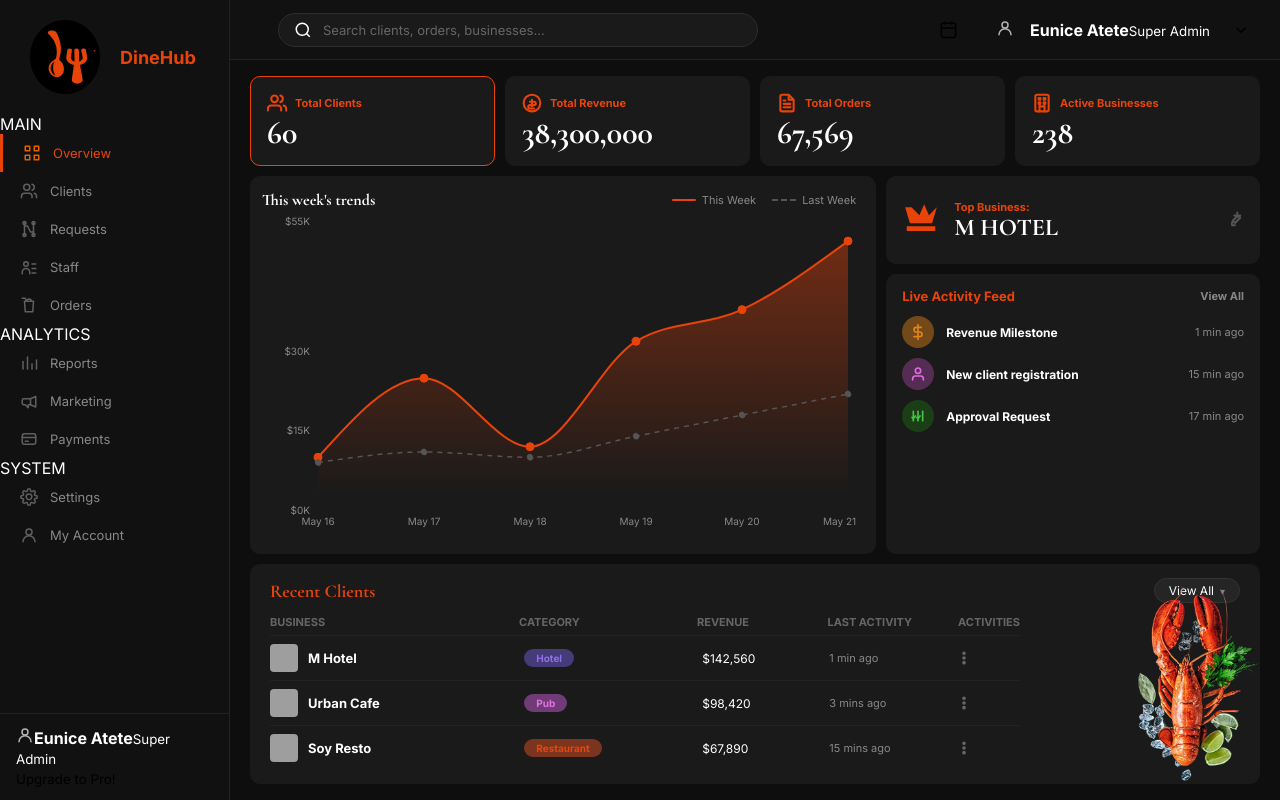
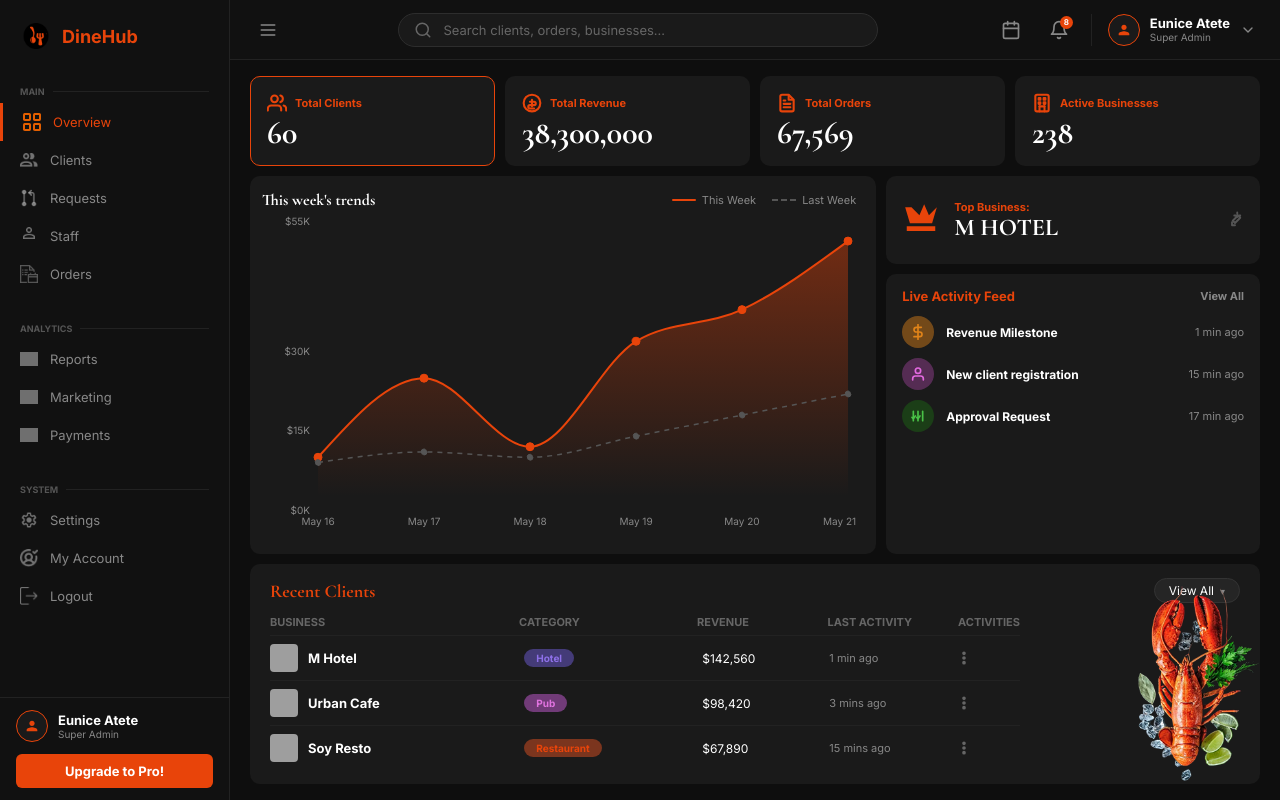
Before and after one commit to EuniceAtete/DineHub, a React (Vite) app: page /admin/overview in a window 1280 px wide. Built offline with nearby package versions, Linux system fonts and the light colour scheme; grey boxes are pictures that could not be loaded.

Commit message:
style: changes to the layout of the dashboard

```diff
--- a/src/pages/Admin/AdminLayout.jsx
+++ b/src/pages/Admin/AdminLayout.jsx
@@ -1,164 +1,33 @@
 import { NavLink, Outlet, useNavigate } from 'react-router-dom';
 import styles from './AdminLayout.module.css';
-import overviewStyles from './overview/AdminOverview.module.css';
-import logoImg from '../../assets/Landing/Logo.png';
 
-const NAV_SECTIONS = [
-  {
-    label: 'MAIN',
-    items: [
-      { to: 'overview', label: 'Overview', icon: <OverviewIcon /> },
-      { to: 'clients', label: 'Clients', icon: <ClientsIcon /> },
-      { to: 'requests', label: 'Requests', icon: <RequestsIcon /> },
-      { to: '/admin/staff', label: 'Staff', icon: <StaffIcon /> },
-      { to: '/admin/orders', label: 'Orders', icon: <OrdersIcon /> },
-    ],
-  },
-  {
-    label: 'ANALYTICS',
-    items: [
-      { to: '/admin/reports', label: 'Reports', icon: <ReportsIcon /> },
-      { to: '/admin/marketing', label: 'Marketing', icon: <MarketingIcon /> },
-      { to: '/admin/payments', label: 'Payments', icon: <PaymentsIcon /> },
-    ],
-  },
-  {
-    label: 'SYSTEM',
-    items: [
-      { to: 'settings', label: 'Settings', icon: <SettingsIcon /> },
-      { to: '/admin/account', label: 'My Account', icon: <AccountIcon /> },
-    ],
-  },
-];
+// Import nav PNG assets
+import logoImg from '../../assets/Auth Pages/Logo.png';
+import overviewIcon from '../../assets/Overview/overview.png';
+import usersIcon from '../../assets/Overview/users.png';
+import requestsIcon from '../../assets/Overview/requests.png';
+import userIcon from '../../assets/Overview/user.png';
+import ordersIcon from '../../assets/Overview/orders.png';
+import reportsIcon from '../../assets/Overview/reports.png';
+import marketingIcon from '../../assets/Overview/marketing.png';
+import creditcardIcon from '../../assets/Overview/creditcard,png.png';
+import settingsIcon from '../../assets/Overview/settings.png';
+import myaccIcon from '../../assets/Overview/myacc.png';
+import logoutIcon from '../../assets/Overview/logout.png';
 
-function SvgIcon({ children }) {
+function HamburgerIcon() {
   return (
-    <svg
-      width="18"
-      height="18"
-      viewBox="0 0 24 24"
-      fill="none"
-      stroke="currentColor"
-      strokeWidth="2"
-      strokeLinecap="round"
-      strokeLinejoin="round"
-      className={styles.navIcon}
-      aria-hidden="true"
-    >
-      {children}
+    <svg width="20" height="20" viewBox="0 0 24 24" fill="none" stroke="#888888" strokeWidth="2" strokeLinecap="round">
+      <line x1="4" y1="12" x2="20" y2="12" />
+      <line x1="4" y1="6" x2="20" y2="6" />
+      <line x1="4" y1="18" x2="20" y2="18" />
     </svg>
-  );
-}
-
-function OverviewIcon() {
-  return (
-    <SvgIcon>
-      <rect x="3" y="3" width="6" height="6" />
-      <rect x="15" y="3" width="6" height="6" />
-      <rect x="3" y="15" width="6" height="6" />
-      <rect x="15" y="15" width="6" height="6" />
-    </SvgIcon>
-  );
-}
-
-function ClientsIcon() {
-  return (
-    <SvgIcon>
-      <path d="M16 21v-2a4 4 0 0 0-4-4H6a4 4 0 0 0-4 4v2" />
-      <circle cx="9" cy="7" r="4" />
-      <path d="M22 21v-2a4 4 0 0 0-3-3.87" />
-      <path d="M16 3.13a4 4 0 0 1 0 7.75" />
-    </SvgIcon>
-  );
-}
-
-function RequestsIcon() {
-  return (
-    <SvgIcon>
-      <path d="M6 4v16" />
-      <path d="M18 4v16" />
-      <path d="M6 8h4l4 8h4" />
-      <circle cx="6" cy="4" r="2" />
-      <circle cx="18" cy="4" r="2" />
-      <circle cx="6" cy="20" r="2" />
-      <circle cx="18" cy="20" r="2" />
-    </SvgIcon>
-  );
-}
-
-function StaffIcon() {
-  return (
-    <SvgIcon>
-      <circle cx="8" cy="8" r="3" />
-      <path d="M3 21v-2a5 5 0 0 1 10 0v2" />
-      <path d="M16 8h5" />
-      <path d="M16 14h5" />
-      <path d="M16 20h5" />
-    </SvgIcon>
-  );
-}
-
-function OrdersIcon() {
-  return (
-    <SvgIcon>
-      <path d="M6 7h12l-1 14H7L6 7Z" />
-      <path d="M9 7a3 3 0 0 1 6 0" />
-      <path d="M3 3h4l2 4" />
-    </SvgIcon>
-  );
-}
-
-function ReportsIcon() {
-  return (
-    <SvgIcon>
-      <path d="M4 20V10" />
-      <path d="M10 20V4" />
-      <path d="M16 20v-7" />
-      <path d="M22 20V8" />
-    </SvgIcon>
-  );
-}
-
-function MarketingIcon() {
-  return (
-    <SvgIcon>
-      <path d="M3 11v4a2 2 0 0 0 2 2h2l4 4v-4h3l7 3V6l-7 3H5a2 2 0 0 0-2 2Z" />
-      <path d="M14 9v8" />
-    </SvgIcon>
-  );
-}
-
-function PaymentsIcon() {
-  return (
-    <SvgIcon>
-      <rect x="3" y="5" width="18" height="14" rx="3" />
-      <path d="M3 10h18" />
-      <path d="M7 15h4" />
-    </SvgIcon>
-  );
-}
-
-function SettingsIcon() {
-  return (
-    <SvgIcon>
-      <path d="M12 15.5A3.5 3.5 0 1 0 12 8a3.5 3.5 0 0 0 0 7.5Z" />
-      <path d="M19.4 15a1.7 1.7 0 0 0 .34 1.88l.06.06a2 2 0 1 1-2.83 2.83l-.06-.06a1.7 1.7 0 0 0-1.88-.34 1.7 1.7 0 0 0-1 1.55V21a2 2 0 1 1-4 0v-.08a1.7 1.7 0 0 0-1-1.55 1.7 1.7 0 0 0-1.88.34l-.06.06a2 2 0 1 1-2.83-2.83l.06-.06A1.7 1.7 0 0 0 4.6 15a1.7 1.7 0 0 0-1.55-1H3a2 2 0 1 1 0-4h.08a1.7 1.7 0 0 0 1.55-1 1.7 1.7 0 0 0-.34-1.88l-.06-.06a2 2 0 1 1 2.83-2.83l.06.06A1.7 1.7 0 0 0 9 4.6a1.7 1.7 0 0 0 1-1.55V3a2 2 0 1 1 4 0v.08a1.7 1.7 0 0 0 1 1.55 1.7 1.7 0 0 0 1.88-.34l.06-.06a2 2 0 1 1 2.83 2.83l-.06.06A1.7 1.7 0 0 0 19.4 9c.1.36.38.65.75.82.24.12.5.18.77.18H21a2 2 0 1 1 0 4h-.08a1.7 1.7 0 0 0-1.52 1Z" />
-    </SvgIcon>
-  );
-}
-
-function AccountIcon() {
-  return (
-    <SvgIcon>
-      <circle cx="12" cy="8" r="4" />
-      <path d="M4 21a8 8 0 0 1 16 0" />
-    </SvgIcon>
   );
 }
 
 function SearchIcon() {
   return (
-    <svg width="18" height="18" viewBox="0 0 24 24" fill="none" stroke="currentColor" strokeWidth="2" className={styles.searchIcon} aria-hidden="true">
+    <svg width="18" height="18" viewBox="0 0 24 24" fill="none" stroke="#666666" strokeWidth="2" strokeLinecap="round" strokeLinejoin="round">
       <circle cx="11" cy="11" r="8" />
       <line x1="21" y1="21" x2="16.65" y2="16.65" />
     </svg>
@@ -167,18 +36,36 @@ function SearchIcon() {
 
 function CalendarIcon() {
   return (
-    <svg width="19" height="19" viewBox="0 0 24 24" fill="none" stroke="currentColor" strokeWidth="2" aria-hidden="true">
-      <path d="M8 2v4M16 2v4M3 10h18" />
-      <rect x="3" y="4" width="18" height="18" rx="2" />
-      <path d="M8 14h.01M12 14h.01M16 14h.01M8 18h.01M12 18h.01" />
+    <svg width="20" height="20" viewBox="0 0 24 24" fill="none" stroke="#888888" strokeWidth="2" strokeLinecap="round" strokeLinejoin="round">
+      <rect x="3" y="4" width="18" height="18" rx="2" ry="2" />
+      <line x1="16" y1="2" x2="16" y2="6" />
+      <line x1="8" y1="2" x2="8" y2="6" />
+      <line x1="3" y1="10" x2="21" y2="10" />
+    </svg>
+  );
+}
+
+function BellIcon() {
+  return (
+    <svg width="20" height="20" viewBox="0 0 24 24" fill="none" stroke="#888888" strokeWidth="2" strokeLinecap="round" strokeLinejoin="round">
+      <path d="M18 8A6 6 0 0 0 6 8c0 7-3 9-3 9h18s-3-2-3-9" />
+      <path d="M13.73 21a2 2 0 0 1-3.46 0" />
     </svg>
   );
 }
 
 function ChevronDownIcon() {
   return (
-    <svg width="18" height="18" viewBox="0 0 24 24" fill="none" stroke="currentColor" strokeWidth="2" aria-hidden="true">
+    <svg width="16" height="16" viewBox="0 0 24 24" fill="none" stroke="#888888" strokeWidth="2" strokeLinecap="round" strokeLinejoin="round">
       <path d="m6 9 6 6 6-6" />
+    </svg>
+  );
+}
+
+function PersonIcon() {
+  return (
+    <svg viewBox="0 0 24 24" width="16" height="16" fill="currentColor">
+      <path d="M12 12c2.21 0 4-1.79 4-4s-1.79-4-4-4-4 1.79-4 4 1.79 4 4 4zm0 2c-2.67 0-8 1.34-8 4v2h16v-2c0-2.66-5.33-4-8-4z" />
     </svg>
   );
 }
@@ -186,53 +73,144 @@ function ChevronDownIcon() {
 function AdminLayout() {
   const navigate = useNavigate();
 
-  const handleUpgrade = () => {
-    navigate('/pricing');
-  };
-
   return (
     <div className={styles.layout}>
       <aside className={styles.sidebar}>
         <div className={styles.brand}>
-          <img src={logoImg} alt="DineHub" className={styles.brandIcon} />
+          <img src={logoImg} alt="DineHub" className={styles.brandLogo} />
           <span className={styles.brandText}>DineHub</span>
         </div>
 
         <nav className={styles.nav}>
-          {NAV_SECTIONS.map((section) => (
-            <div key={section.label} className={overviewStyles.navSection}>
-              <div className={overviewStyles.navSectionLabel}>
-                <span>{section.label}</span>
-              </div>
-              {section.items.map(({ to, label, icon }) => (
+          {/* MAIN SECTION */}
+          <div className={styles.navSection}>
+            <div className={styles.sectionLabel}>MAIN</div>
             <NavLink
-                  key={to}
-                  to={to}
-                  end={to === 'overview' || to === 'settings'}
+              to="overview"
               className={({ isActive }) =>
                 `${styles.navLink} ${isActive ? styles.navLinkActive : ''}`
               }
             >
-                  {icon}
-                  {label}
+              <img src={overviewIcon} alt="Overview" className={styles.navIcon} />
+              <span>Overview</span>
             </NavLink>
-              ))}
+            <NavLink
+              to="clients"
+              className={({ isActive }) =>
+                `${styles.navLink} ${isActive ? styles.navLinkActive : ''}`
+              }
+            >
+              <img src={usersIcon} alt="Clients" className={styles.navIcon} />
+              <span>Clients</span>
+            </NavLink>
+            <NavLink
+              to="requests"
+              className={({ isActive }) =>
+                `${styles.navLink} ${isActive ? styles.navLinkActive : ''}`
+              }
+            >
+              <img src={requestsIcon} alt="Requests" className={styles.navIcon} />
+              <span>Requests</span>
+            </NavLink>
+            <NavLink
+              to="/admin/users"
+              className={({ isActive }) =>
+                `${styles.navLink} ${isActive ? styles.navLinkActive : ''}`
+              }
+            >
+              <img src={userIcon} alt="Staff" className={styles.navIcon} />
+              <span>Staff</span>
+            </NavLink>
+            <NavLink
+              to="/admin/orders"
+              className={({ isActive }) =>
+                `${styles.navLink} ${isActive ? styles.navLinkActive : ''}`
+              }
+            >
+              <img src={ordersIcon} alt="Orders" className={styles.navIcon} />
+              <span>Orders</span>
+            </NavLink>
           </div>
-          ))}
+
+          {/* ANALYTICS SECTION */}
+          <div className={styles.navSection}>
+            <div className={styles.sectionLabel}>ANALYTICS</div>
+            <NavLink
+              to="/admin/reports"
+              className={({ isActive }) =>
+                `${styles.navLink} ${isActive ? styles.navLinkActive : ''}`
+              }
+            >
+              <img src={reportsIcon} alt="Reports" className={styles.navIcon} />
+              <span>Reports</span>
+            </NavLink>
+            <NavLink
+              to="/admin/marketing"
+              className={({ isActive }) =>
+                `${styles.navLink} ${isActive ? styles.navLinkActive : ''}`
+              }
+            >
+              <img src={marketingIcon} alt="Marketing" className={styles.navIcon} />
+              <span>Marketing</span>
+            </NavLink>
+            <NavLink
+              to="/admin/payments"
+              className={({ isActive }) =>
+                `${styles.navLink} ${isActive ? styles.navLinkActive : ''}`
+              }
+            >
+              <img src={creditcardIcon} alt="Payments" className={styles.navIcon} />
+              <span>Payments</span>
+            </NavLink>
+          </div>
+
+          {/* SYSTEM SECTION */}
+          <div className={styles.navSection}>
+            <div className={styles.sectionLabel}>SYSTEM</div>
+            <NavLink
+              to="settings"
+              className={({ isActive }) =>
+                `${styles.navLink} ${isActive ? styles.navLinkActive : ''}`
+              }
+            >
+              <img src={settingsIcon} alt="Settings" className={styles.navIcon} />
+              <span>Settings</span>
+            </NavLink>
+            <NavLink
+              to="/admin/account"
+              className={({ isActive }) =>
+                `${styles.navLink} ${isActive ? styles.navLinkActive : ''}`
+              }
+            >
+              <img src={myaccIcon} alt="My Account" className={styles.navIcon} />
+              <span>My Account</span>
+            </NavLink>
+            <button
+              onClick={() => navigate('/login')}
+              className={styles.navLinkButton}
+            >
+              <img src={logoutIcon} alt="Logout" className={styles.navIcon} />
+              <span>Logout</span>
+            </button>
+          </div>
         </nav>
 
         <div className={styles.sidebarBottom}>
-          <div className={overviewStyles.sidebarUserCard}>
-            <div className={overviewStyles.sidebarUserInfo}>
-              <span className={overviewStyles.sidebarAvatar}>
-                <AccountIcon />
-              </span>
-              <span className={overviewStyles.sidebarUserCopy}>
+          <div className={styles.sidebarUserCard}>
+            <div className={styles.sidebarUserInfo}>
+              <div className={styles.sidebarAvatar}>
+                <PersonIcon />
+              </div>
+              <div className={styles.sidebarUserCopy}>
                 <strong>Eunice Atete</strong>
                 <small>Super Admin</small>
-              </span>
               </div>
-            <button type="button" className={overviewStyles.upgradeButton} onClick={handleUpgrade}>
+            </div>
+            <button
+              type="button"
+              className={styles.upgradeButton}
+              onClick={() => navigate('/pricing')}
+            >
               Upgrade to Pro!
             </button>
           </div>
@@ -241,30 +219,40 @@ function AdminLayout() {
 
       <div className={styles.mainArea}>
         <header className={styles.navbar}>
+          <button type="button" className={styles.hamburgerBtn} aria-label="Menu">
+            <HamburgerIcon />
+          </button>
+
           <div className={styles.searchWrap}>
+            <SearchIcon />
             <input
               type="search"
               className={styles.searchInput}
               placeholder="Search clients, orders, businesses..."
               aria-label="Search"
             />
-            <SearchIcon />
           </div>
+
           <div className={styles.topbarRight}>
             <button type="button" className={styles.iconBtn} aria-label="Calendar">
               <CalendarIcon />
             </button>
-            <span className={styles.divider} />
-            <span className={`${styles.avatar} ${overviewStyles.topAvatar}`} aria-hidden="true">
-              <AccountIcon />
-            </span>
-            <span className={overviewStyles.topUserCopy}>
-              <strong>Eunice Atete</strong>
-              <small>Super Admin</small>
-            </span>
-            <button type="button" className={styles.iconBtn} aria-label="Open user menu">
+            <button type="button" className={styles.iconBtn} aria-label="Notifications">
+              <div className={styles.bellWrapper}>
+                <BellIcon />
+                <span className={styles.bellBadge}>8</span>
+              </div>
+            </button>
+            <div className={styles.userProfile}>
+              <div className={styles.profileAvatar}>
+                <PersonIcon />
+              </div>
+              <div className={styles.profileInfo}>
+                <span className={styles.profileName}>Eunice Atete</span>
+                <span className={styles.profileRole}>Super Admin</span>
+              </div>
               <ChevronDownIcon />
-            </button>
+            </div>
           </div>
         </header>
 
```
Lines whose indentation alone changed are shown as unchanged.
